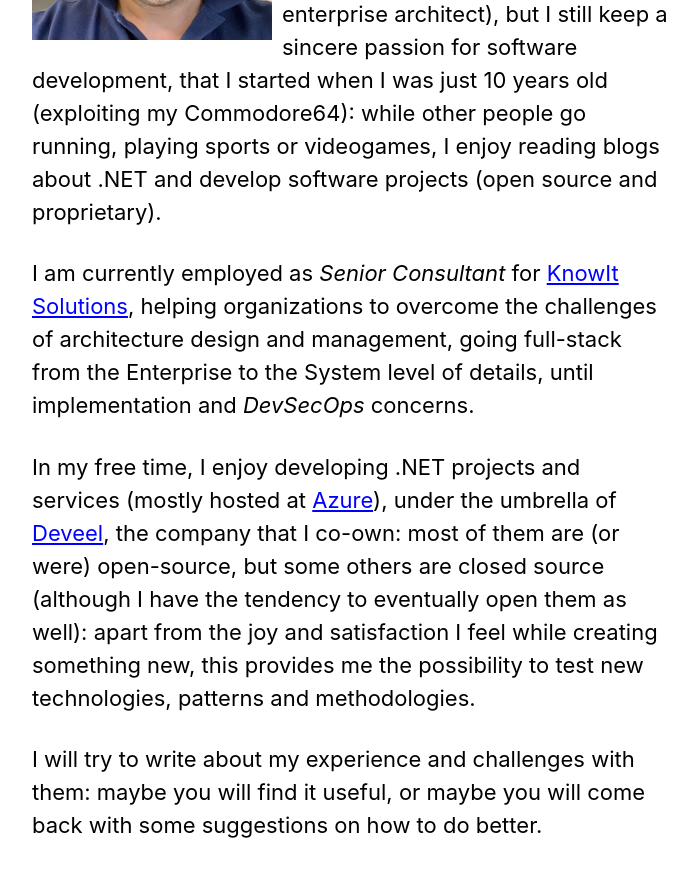
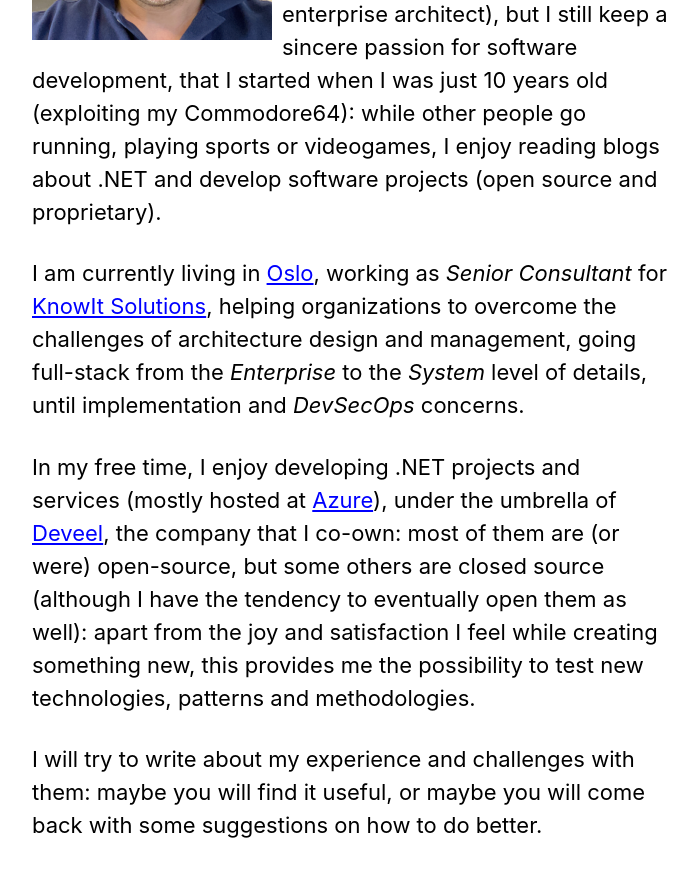
Before and after one commit to tsutomi/antonello.provenza.no, a Jekyll site: the page built from _pages/about.md, in a window 1280 px wide and 900 px high, scrolled down 753 px. Shown: the top 877 px of the window, without its empty margins (290-988 px from the left). Built offline with Jekyll 4.4.1, drawn with Linux system fonts in a browser that asks for light colours; cached includes are drawn as plain includes.

```diff
--- a/_pages/about.md
+++ b/_pages/about.md
@@ -13,7 +13,7 @@
 ![Antonello](/assets/img/antonello.png){: width="250px" style="float:left; padding-right:10px" } My name is Antonello Provenzano and I was born in Palermo, Sicily in the 198...something (damn, I am old!).
 I developed my professional career towards IT Architecture (as software architect, solution and enterprise architect), but I still keep a sincere passion for software development, that I started when I was just 10 years old (exploiting my Commodore64): while other people go running, playing sports or videogames, I enjoy reading blogs about .NET and develop software projects (open source and proprietary).
 
-I am currently employed as _Senior Consultant_ for [KnowIt Solutions](https://knowit.no), helping organizations to overcome the challenges of architecture design and management, going full-stack from the Enterprise to the System level of details, until implementation and _DevSecOps_ concerns.
+I am currently living in [Oslo](https://www.google.com/maps/@59.9077505,10.7912812,13.01z), working as _Senior Consultant_ for [KnowIt Solutions](https://knowit.no), helping organizations to overcome the challenges of architecture design and management, going full-stack from the _Enterprise_ to the _System_ level of details, until implementation and _DevSecOps_ concerns.
 
 In my free time, I enjoy developing .NET projects and services (mostly hosted at [Azure](https://azure.com)), under the umbrella of [Deveel](https://deveel.com), the company that I co-own: most of them are (or were) open-source, but some others are closed source (although I have the tendency to eventually open them as well): apart from the joy and satisfaction I feel while creating something new, this provides me the possibility to test new technologies, patterns and methodologies.
 
```
Also changed, not shown: _posts/2023-08-06-the-microservices-dilemma.md (renamed from _drafts/2023-08-06-the-microservices-dilemma.md).
